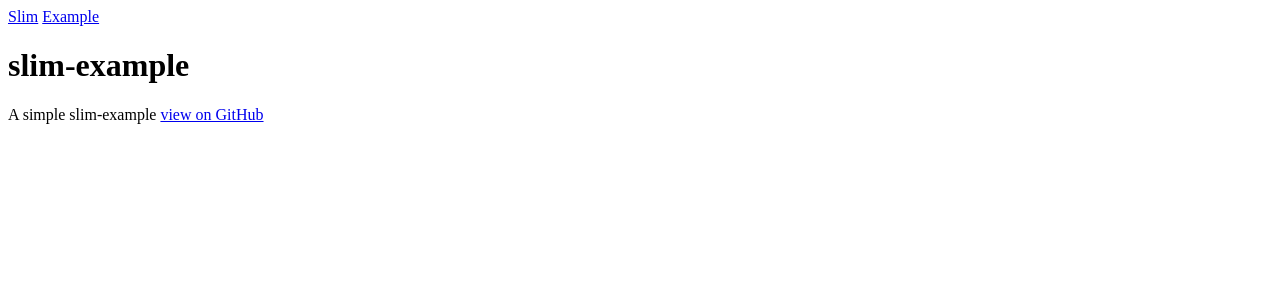
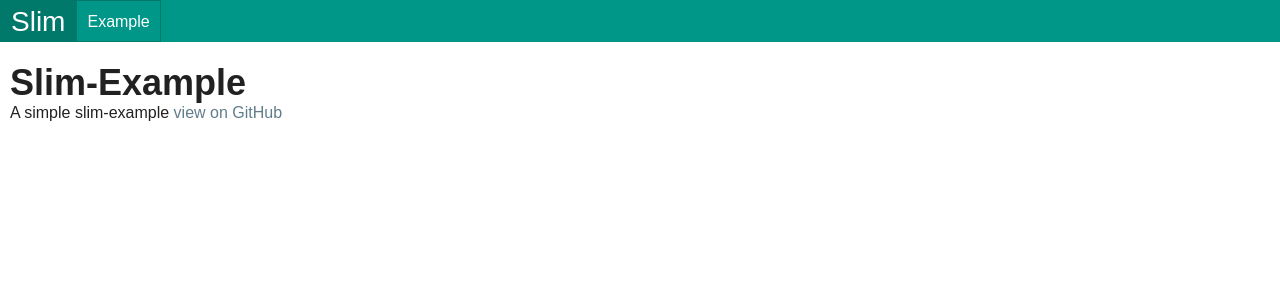
Before and after one commit to Scrum/slims, a Jekyll site: the page built from docs/example.html, in a window 1280 px wide. Shown: the top 300 px of the page. Built offline with Jekyll 4.4.1, drawn with Linux system fonts in a browser that asks for light colours.

Commit message:
update demo

```diff
--- a/docs/_includes/header.html
+++ b/docs/_includes/header.html
@@ -2,6 +2,6 @@
 
 <title>{{ page.title }}</title>
 
-<link rel="stylesheet" href="assets/css/demo.css">
-<link rel="stylesheet" href="assets/css/pygments-manni.css">
-<link rel="stylesheet" href="dist/css/slim-grid.css">
+<link rel="stylesheet" href="{{ page.base_url }}assets/css/demo.css">
+<link rel="stylesheet" href="{{ page.base_url }}assets/css/pygments-manni.css">
+<link rel="stylesheet" href="{{ page.base_url }}dist/css/slim-grid.css">
--- a/docs/index.html
+++ b/docs/index.html
@@ -3,7 +3,6 @@ layout: default
 title: slim-grid
 slug: slim-grid
 lead: "A simple slim-grid"
-base_url: "../"
 ---
 
 <div class="sl-col-6 demo-space">
```
